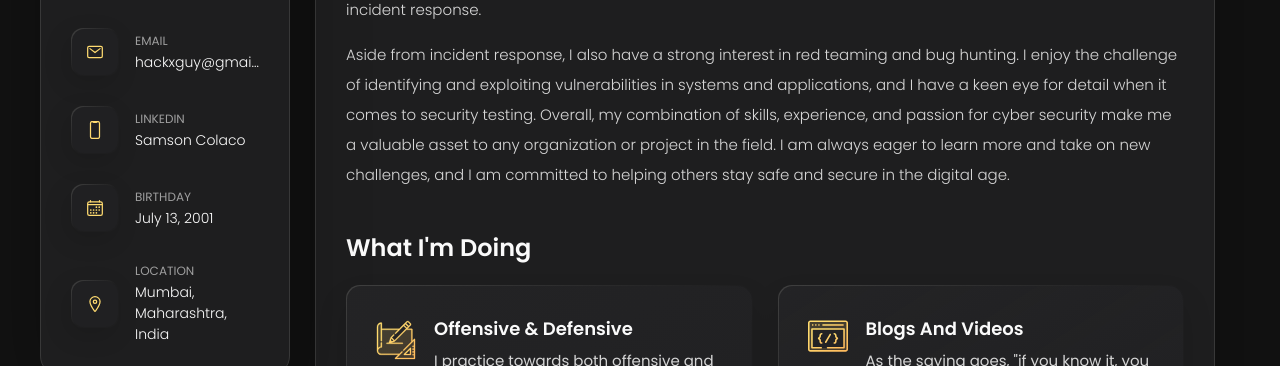
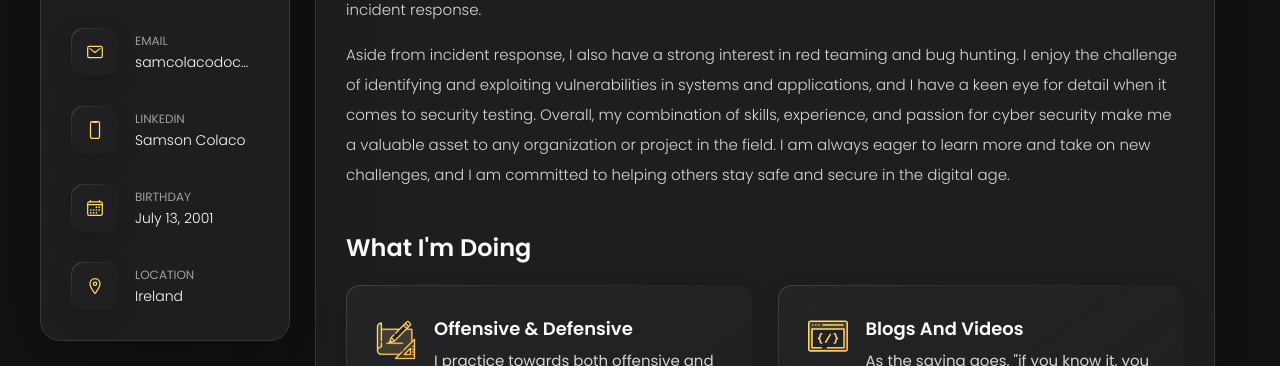
Before and after one commit to SamsonColaco/Hello, a plain HTML site: page index.html in a window 1280 px wide. Shown: the part 434-800 px from the top of the page. Drawn offline with nearby package versions, Linux system fonts and the light colour scheme.

Commit message:
Update index.html
just few changes

```diff
--- a/index.html
+++ b/index.html
@@ -75,7 +75,7 @@
             <div class="contact-info">
               <p class="contact-title">Email</p>
 
-              <a href="hackxguy@gmail.com" class="contact-link">hackxguy@gmail.com</a>
+              <a href="samcolacodoc@gmail.com" class="contact-link">samcolacodoc@gmail.com</a>
             </div>
 
           </li>
@@ -117,7 +117,7 @@
             <div class="contact-info">
               <p class="contact-title">Location</p>
 
-              <address>Mumbai, Maharashtra, India</address>
+              <address>Ireland</address>
             </div>
 
           </li>
```
